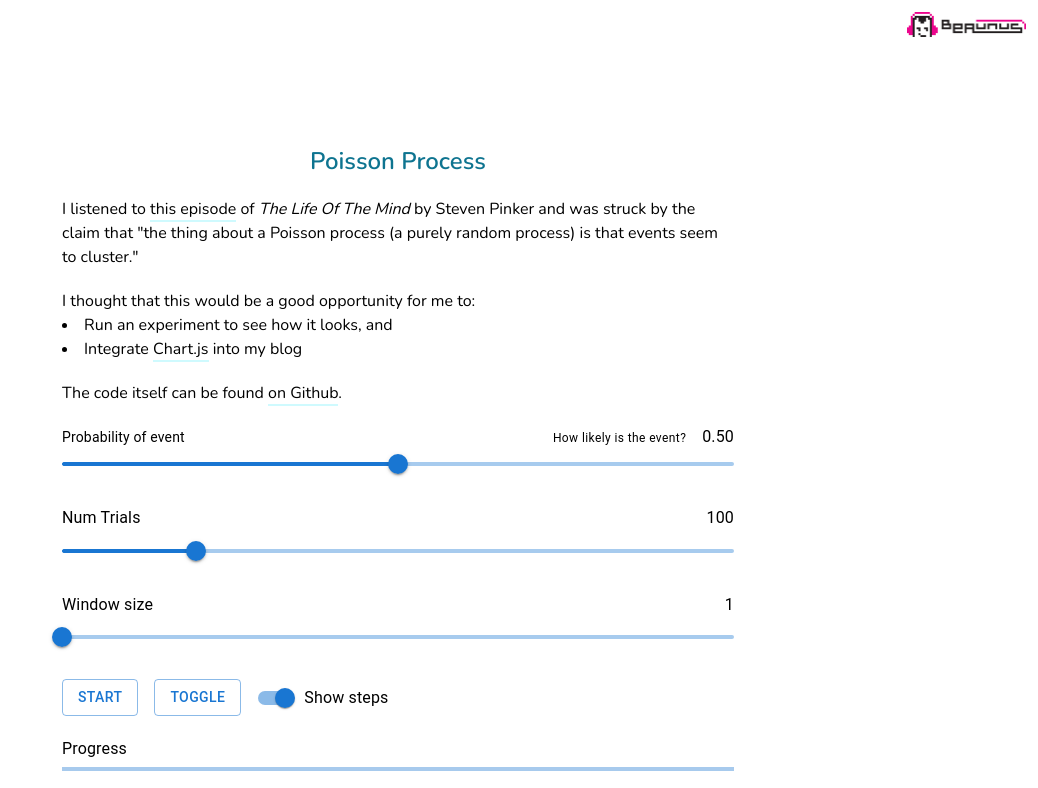
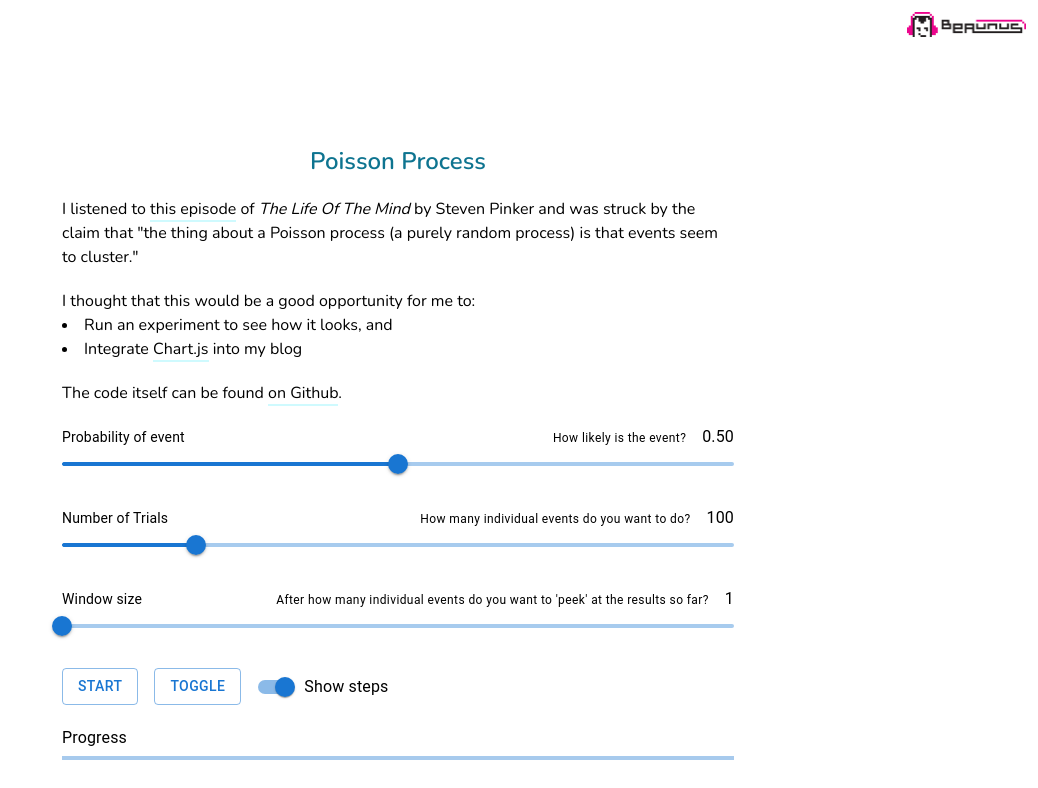
Before and after one commit to beaunus/beaunus.com, a Next.js app: page /blog/poisson in a window 1280 px wide. Shown: the top 788 px of the page, without its empty margins (242-1280 px from the left). Built offline with nearby package versions, Linux system fonts and the light colour scheme.

Commit message:
refactor: use shared SliderWithLabels

```diff
--- a/pages/blog/poisson.tsx
+++ b/pages/blog/poisson.tsx
@@ -166,54 +166,28 @@ const Poisson: NextPage = () => {
               }
               sliderValue={probabilityOfEvent * 100}
             />
-            <Box>
-              <Grid alignItems="center" container spacing={2}>
-                <Grid item xs>
-                  <Typography gutterBottom>
-                    <Tooltip title="How many individual events do you want to do?">
-                      <span>Num Trials</span>
-                    </Tooltip>
-                  </Typography>
-                </Grid>
-                <Grid item>
-                  <Typography gutterBottom>
-                    {(10 ** numTrialsExponent).toLocaleString()}
-                  </Typography>
-                </Grid>
-              </Grid>
-              <Slider
-                max={10}
-                min={0}
-                onChange={(_event, newValue) =>
+            <SliderWithLabels
+              caption="How many individual events do you want to do?"
+              displayValue={(10 ** numTrialsExponent).toLocaleString()}
+              label="Number of Trials"
+              sliderMax={10}
+              sliderMin={0}
+              sliderOnChange={(_event, newValue) =>
                 setNumTrialsExponent(newValue as number)
               }
-                value={numTrialsExponent}
+              sliderValue={numTrialsExponent}
             />
-            </Box>
-            <Box>
-              <Grid alignItems="center" container spacing={2}>
-                <Grid item xs>
-                  <Typography gutterBottom>
-                    <Tooltip title="After how many individual events do you want to 'peek' at the results so far?">
-                      <span>Window size</span>
-                    </Tooltip>
-                  </Typography>
-                </Grid>
-                <Grid item>
-                  <Typography gutterBottom>
-                    {(10 ** windowSizeExponent).toLocaleString()}
-                  </Typography>
-                </Grid>
-              </Grid>
-              <Slider
-                max={10}
-                min={0}
-                onChange={(_event, newValue) =>
+            <SliderWithLabels
+              caption="After how many individual events do you want to 'peek' at the results so far?"
+              displayValue={(10 ** windowSizeExponent).toLocaleString()}
+              label="Window size"
+              sliderMax={10}
+              sliderMin={0}
+              sliderOnChange={(_event, newValue) =>
                 setWindowSizeExponent(newValue as number)
               }
-                value={windowSizeExponent}
+              sliderValue={windowSizeExponent}
             />
-            </Box>
             <Grid container spacing={2} width="100%">
               <Grid item>
                 <Button
```
Lines whose indentation alone changed are shown as unchanged.
